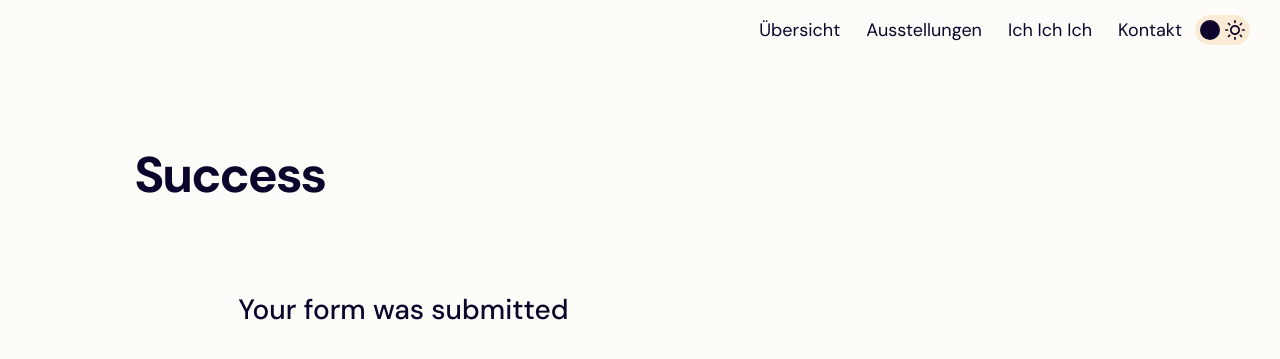
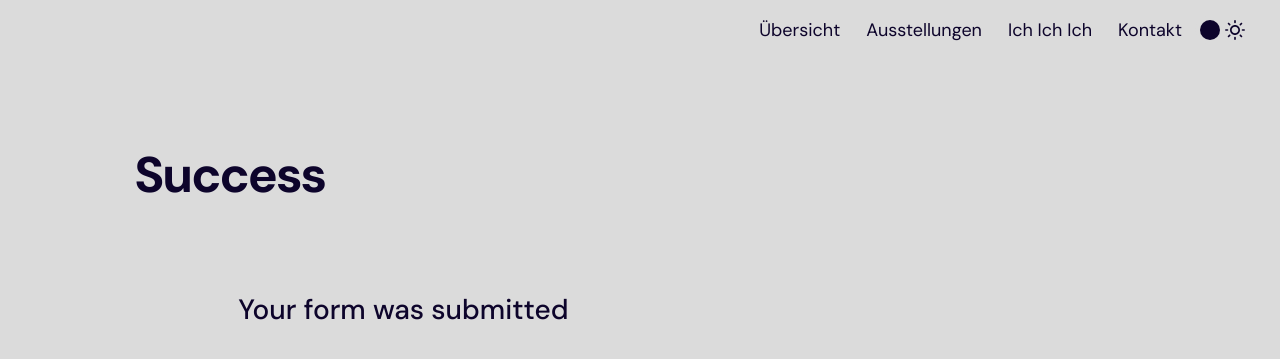
Before and after one commit to schirrmacher/schirrmacher.github.com, a Jekyll site: the page built from pages/success.md, in a window 1280 px wide. Shown: the top 359 px of the page. Built offline with Jekyll 4.4.1, drawn with Linux system fonts in a browser that asks for light colours.

Commit message:
progress

```diff
--- a/_config.yml
+++ b/_config.yml
@@ -51,9 +51,9 @@ colors:
   primary: "#0d042b"
   primary_2: "#0d042b"
   primary_text: "#fdfcf9"
-  background: "#fdfcf9"
-  background_2: "#f7f6ed"
-  background_3: "#faebd7"
+  background: "#dbdbdb"
+  background_2: "#dbdbdb"
+  background_3: "#dbdbdb"
   text: "#0d042b"
   text_2: "#3b364c"
 
```
